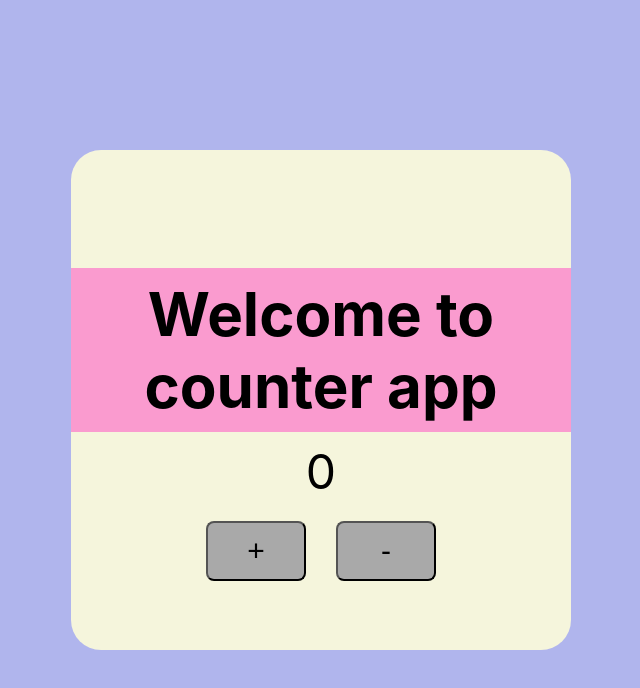
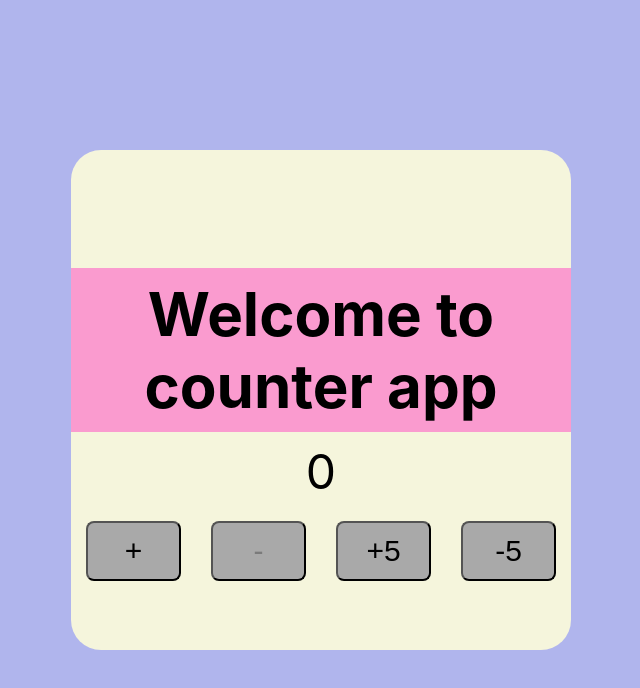
Before and after one commit to utpalogic/counter-app, a React (Create React App) app: page / in a window 1280 px wide. Shown: the top 688 px of the page, without its empty margins (319-959 px from the left). Built offline with nearby package versions, Linux system fonts and the light colour scheme.

Commit message:
Add increment/decrement by 5 buttons and disable '-' button at count 1

```diff
--- a/src/App.js
+++ b/src/App.js
@@ -12,6 +12,13 @@ const App = () => {
     setNum(num - 1);
   };
 
+  const increfive=()=>{
+    setNum(num+5);
+  };
+
+  const decrefive=()=>{
+    setNum(num-5);
+  }
   return (
     <>
       <div className='main_div'>
@@ -20,7 +27,9 @@ const App = () => {
           <div className='num-display'>{num}</div>
           <div className='button_section'>
             <button onClick={plusNum} className='but'>+</button>
-            <button onClick={minusNum} className='but'>-</button>
+            <button onClick={minusNum} className='but' disabled={num<=1}>-</button>
+            <button onClick={increfive} className='but'>+5</button>
+            <button onClick={decrefive} className='but'>-5</button>
           </div>
         </div>
       </div>
```
